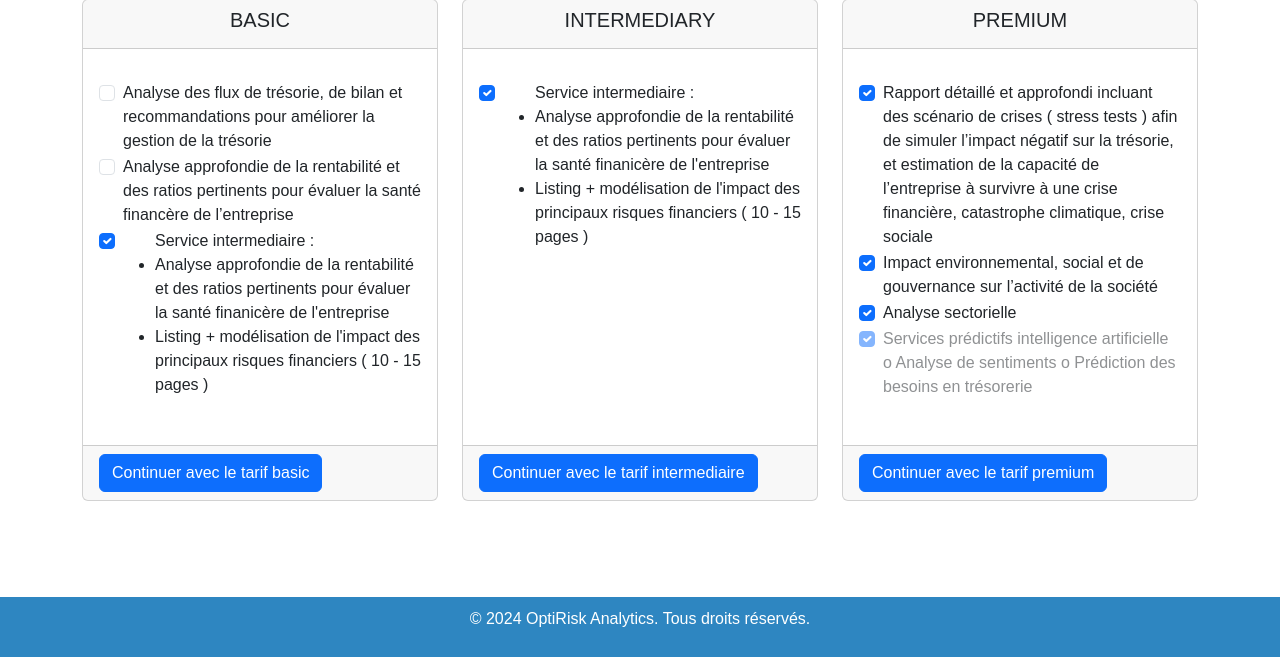
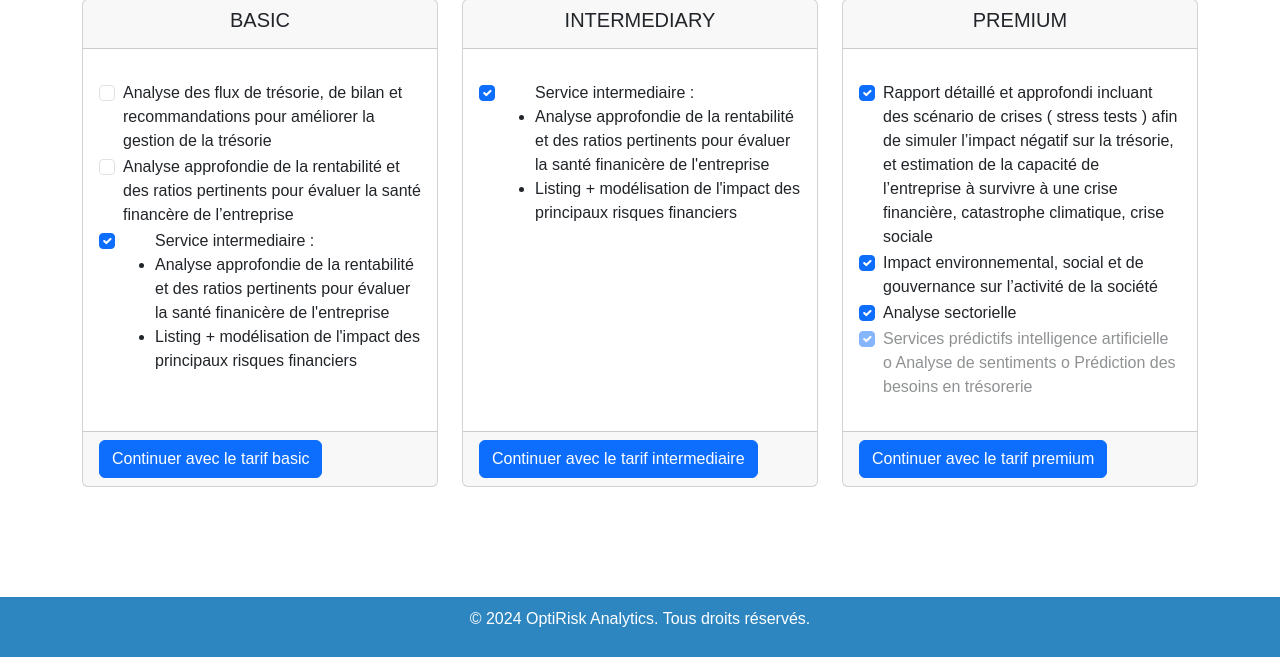
Before and after one commit to dorian68/OptiRisk_Analytics, a Django app: page /services/ in a window 1280 px wide. Shown: the part 143-800 px from the top of the page. Run offline with Django 3.2, Linux system fonts and the light colour scheme; some libraries are stand-ins or nearby versions.

Commit message:
v2-26112024

```diff
--- a/website/templates/services.html
+++ b/website/templates/services.html
@@ -47,7 +47,7 @@
                         <label class="form-check-label" for="flexCheckChecked">
                           <ul>Service intermediaire :
                             <li>Analyse approfondie de la rentabilité et des ratios pertinents pour évaluer la santé finanicère de l'entreprise </li>
-                            <li>Listing + modélisation de l'impact des principaux risques financiers ( 10 - 15 pages ) </li>
+                            <li>Listing + modélisation de l'impact des principaux risques financiers </li>
                         </ul>
                         </label>
                       </div>
@@ -71,7 +71,7 @@
                           <label class="form-check-label" for="flexCheckChecked">
                             <ul>Service intermediaire :
                               <li>Analyse approfondie de la rentabilité et des ratios pertinents pour évaluer la santé finanicère de l'entreprise </li>
-                              <li>Listing + modélisation de l'impact des principaux risques financiers ( 10 - 15 pages ) </li>
+                              <li>Listing + modélisation de l'impact des principaux risques financiers </li>
                           </ul>
                           </label>
                         </div>
```
